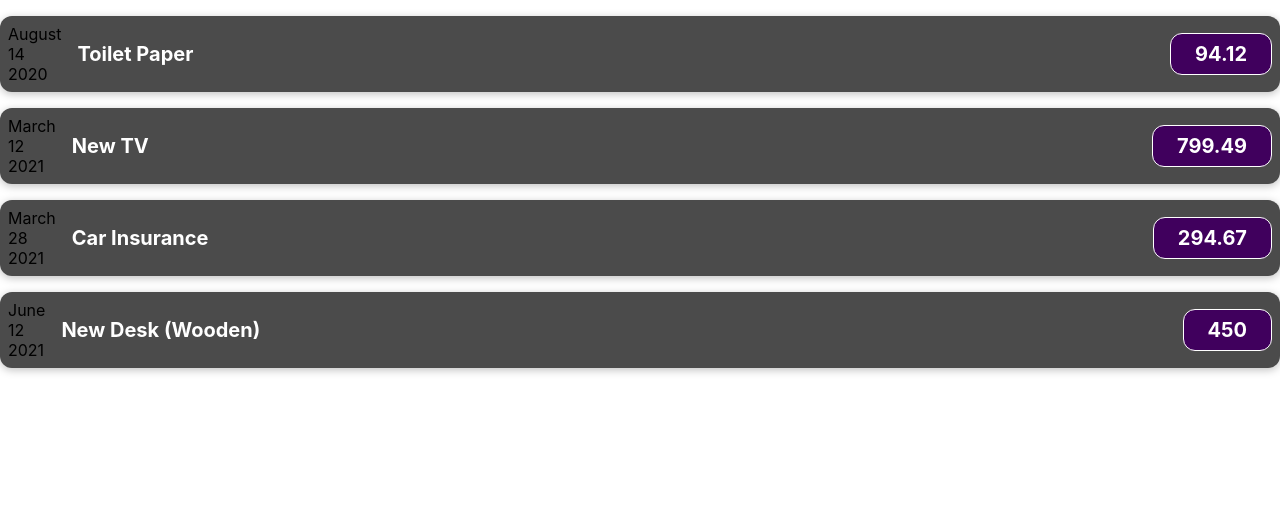
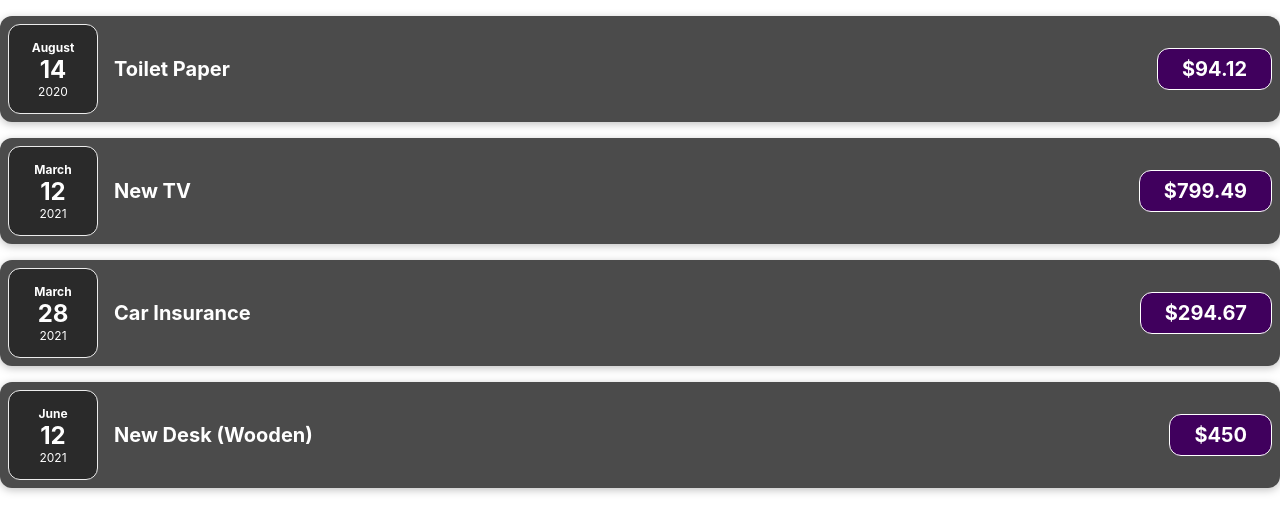
Before and after one commit to thompson-1657/react_expense_tracker, a React (Create React App) app: page / in a window 1280 px wide. Shown: the top 532 px of the page. Built offline with nearby package versions, Linux system fonts and the light colour scheme.

Commit message:
date css

```diff
--- /dev/null
+++ b/src/components/ExpenseDate.css
@@ -0,0 +1,26 @@
+.expense-date {
+  display: flex;
+  flex-direction: column;
+  width: 5.5rem;
+  height: 5.5rem;
+  border: 1px solid #ececec;
+  background-color: #2a2a2a;
+  color: white;
+  border-radius: 12px;
+  align-items: center;
+  justify-content: center;
+}
+
+.expense-date__month {
+  font-size: 0.75rem;
+  font-weight: bold;
+}
+
+.expense-date__year {
+  font-size: 0.75rem;
+}
+
+.expense-date__day {
+  font-size: 1.5rem;
+  font-weight: bold;
+}
--- /dev/null
+++ b/src/components/ExpenseDate.js
@@ -0,0 +1,17 @@
+import "./ExpenseDate.css";
+
+function ExpenseDate(props) {
+  const month = props.date.toLocaleString("en-US", { month: "long" });
+  const day = props.date.toLocaleString("en-US", { day: "2-digit" });
+  const year = props.date.getFullYear();
+
+  return (
+    <div className="expense-date">
+      <div className="expense-date__month">{month}</div>
+      <div className="expense-date__day">{day}</div>
+      <div className="expense-date__year">{year}</div>
+    </div>
+  );
+}
+
+export default ExpenseDate;
--- a/src/components/ExpenseItem.js
+++ b/src/components/ExpenseItem.js
@@ -1,20 +1,13 @@
-import React from "react";
+import ExpenseDate from "./ExpenseDate";
 import "./ExpenseItem.css";
 
 function ExpenseItem(props) {
-  const month = props.date.toLocaleString("en-US", { month: "long" });
-  const day = props.date.toLocaleString("en-US", { day: "2-digit" });
-  const year = props.date.getFullYear();
   return (
     <div className="expense-item">
-      <div>
-        <div>{month}</div>
-        <div>{day}</div>
-        <div>{year}</div>
-      </div>
+      <ExpenseDate date={props.date} />
       <div className="expense-item__description">
         <h2>{props.title}</h2>
-        <div className="expense-item__price">{props.amount}</div>
+        <div className="expense-item__price">${props.amount}</div>
       </div>
     </div>
   );
```
